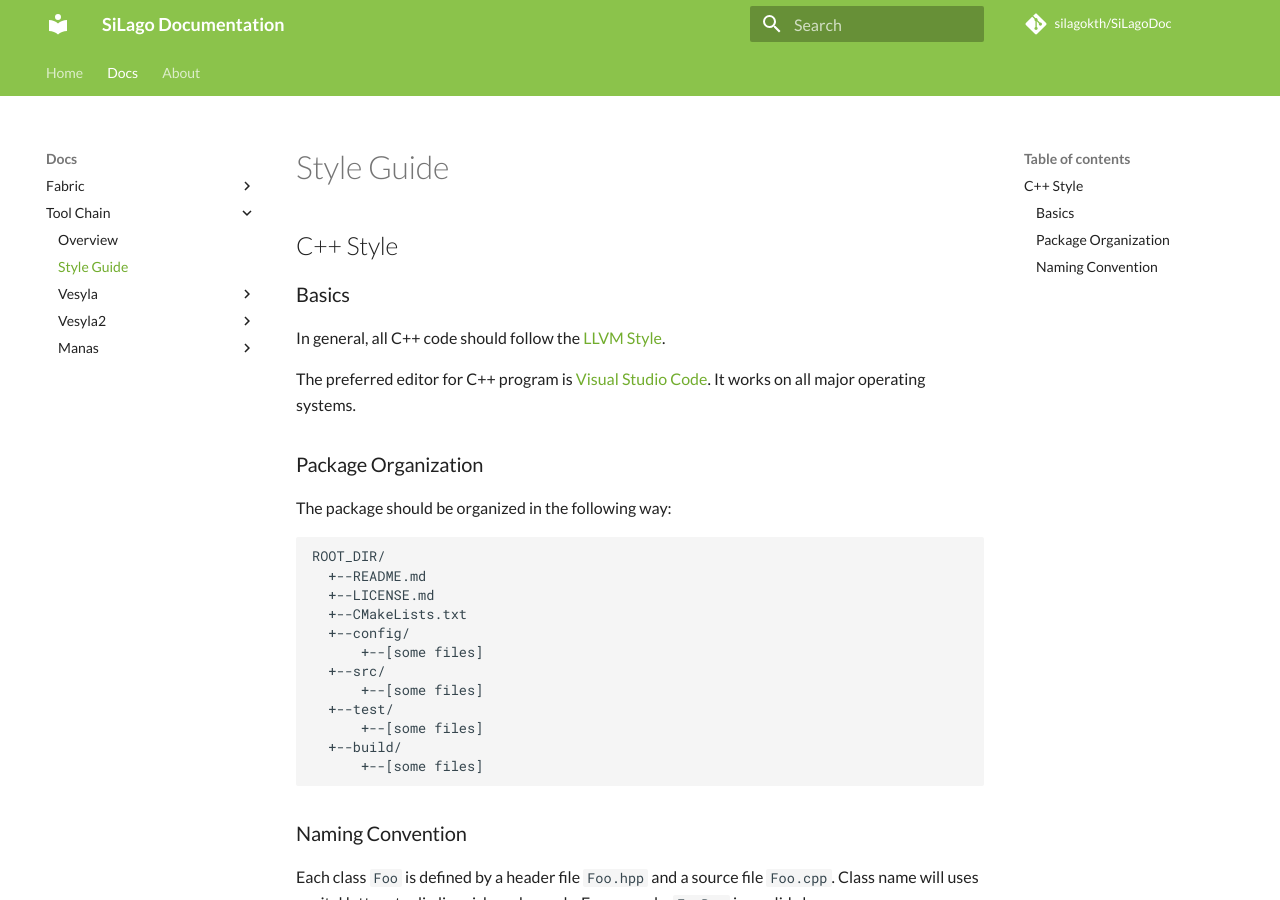
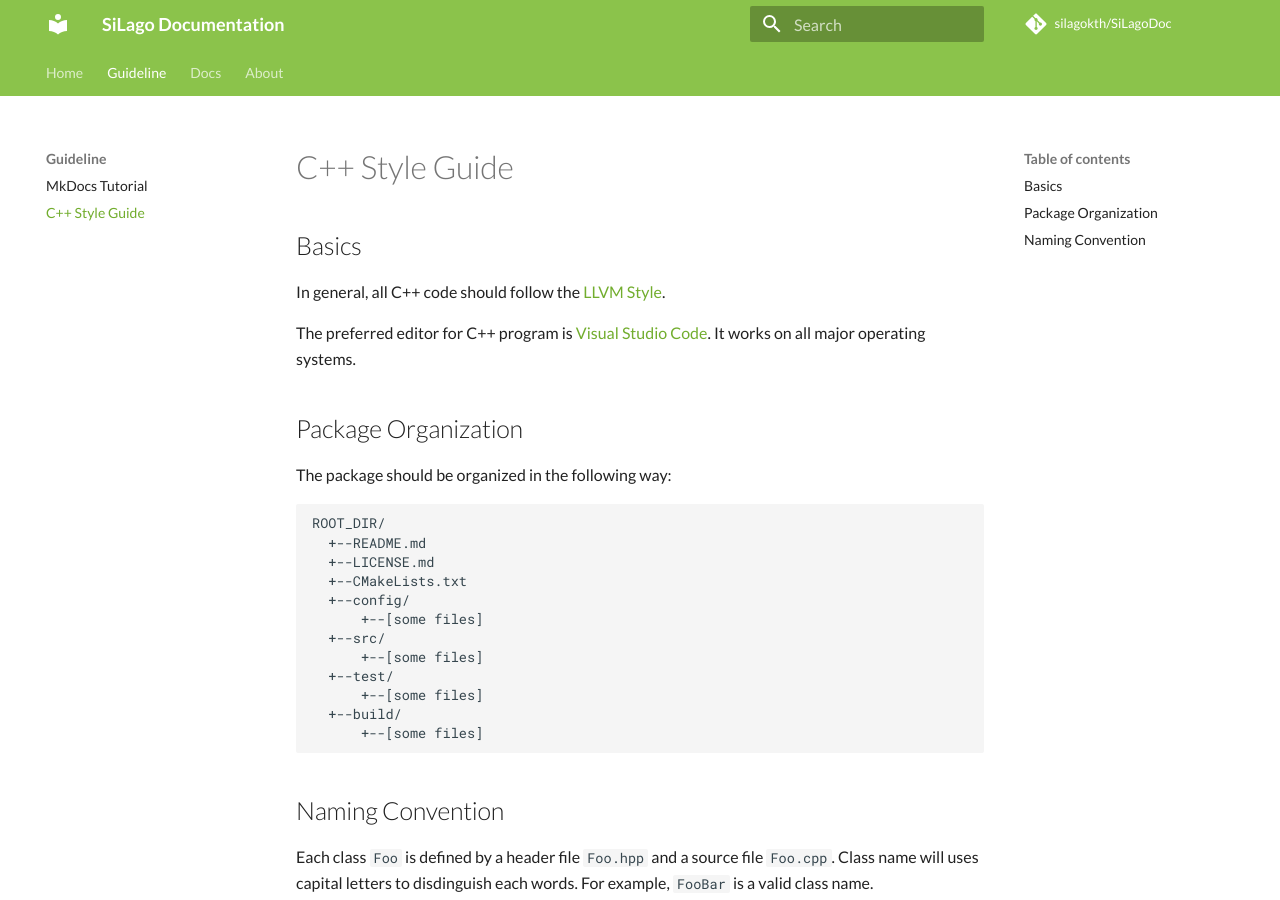
Before and after one commit to silagokth/SiLagoDoc, an MkDocs documentation site: the page built from docs/Guideline/Style-guide-cpp.md, in a window 1280 px wide and 900 px high. Built offline with MkDocs 1.6.1 and Material for MkDocs 9.7.7, drawn with Linux system fonts in a browser that asks for light colours; comment, search, counter and statistics services are not loaded; old or Windows-style settings are respelled for this version of MkDocs.

Commit message:
add mkdocs tutorial

````diff
--- a/docs/Docs/ToolChain/Style-guide.md
+++ b/docs/Guideline/Style-guide-cpp.md
@@ -1,14 +1,12 @@
-# Style Guide
+# C++ Style Guide
 
-## C++ Style
-
-### Basics
+## Basics
 
 In general, all C++ code should follow the [LLVM Style](https://llvm.org/docs/CodingStandards.html).
 
 The preferred editor for C++ program is [Visual Studio Code](https://code.visualstudio.com/). It works on all major operating systems.
 
-### Package Organization
+## Package Organization
 
 The package should be organized in the following way:
 
@@ -27,7 +25,7 @@ ROOT_DIR/
       +--[some files]
 ```
 
-### Naming Convention
+## Naming Convention
 
 Each class ``Foo`` is defined by a header file ``Foo.hpp`` and a source file ``Foo.cpp``. Class name will uses capital letters to disdinguish each words. For example, ``FooBar`` is a valid class name.
 
--- a/mkdocs.yml
+++ b/mkdocs.yml
@@ -10,12 +10,14 @@ repo_url: "https://github.com/silagokth/SiLagoDoc"
 
 pages:
   - Home: index.md
+  - Guideline:
+      - Guideline/Mkdocs-tutorial.md
+      - Guideline/Style-guide-cpp.md
+      # - Guideline/Style-guide-python.md
+      # - Guideline/Style-guide-vhdl.md
+      # - Guideline/Style-guide-verilog.md
+
   - Docs:
-      #     - Getstart:
-      #       - Docs/Start/Overview.md
-      #       - Docs/Start/Source-code-organization.md
-      #       - Docs/Start/Quick-guide-for-code-documentation.md
-      #       - Docs/Start/Quick-guide-for-naming-system.md
       - Fabric:
           - Docs/Fabric/Overview.md
           - Docs/Fabric/Style-guide.md
@@ -25,7 +27,6 @@ pages:
       #         - Docs/Fabric/RISCV/Overview.md
       - Tool Chain:
           - Docs/ToolChain/Overview.md
-          - Docs/ToolChain/Style-guide.md
           - Vesyla:
               - Docs/ToolChain/Vesyla/Overview.md
               - Docs/ToolChain/Vesyla/Tutorial.md
````
Also changed, not shown: docs/About/About.md (+6 -2 lines), docs/Guideline/Mkdocs-tutorial.md (added, +88 -0 lines), docs/index.md (+6 -17 lines), 1 other file.
